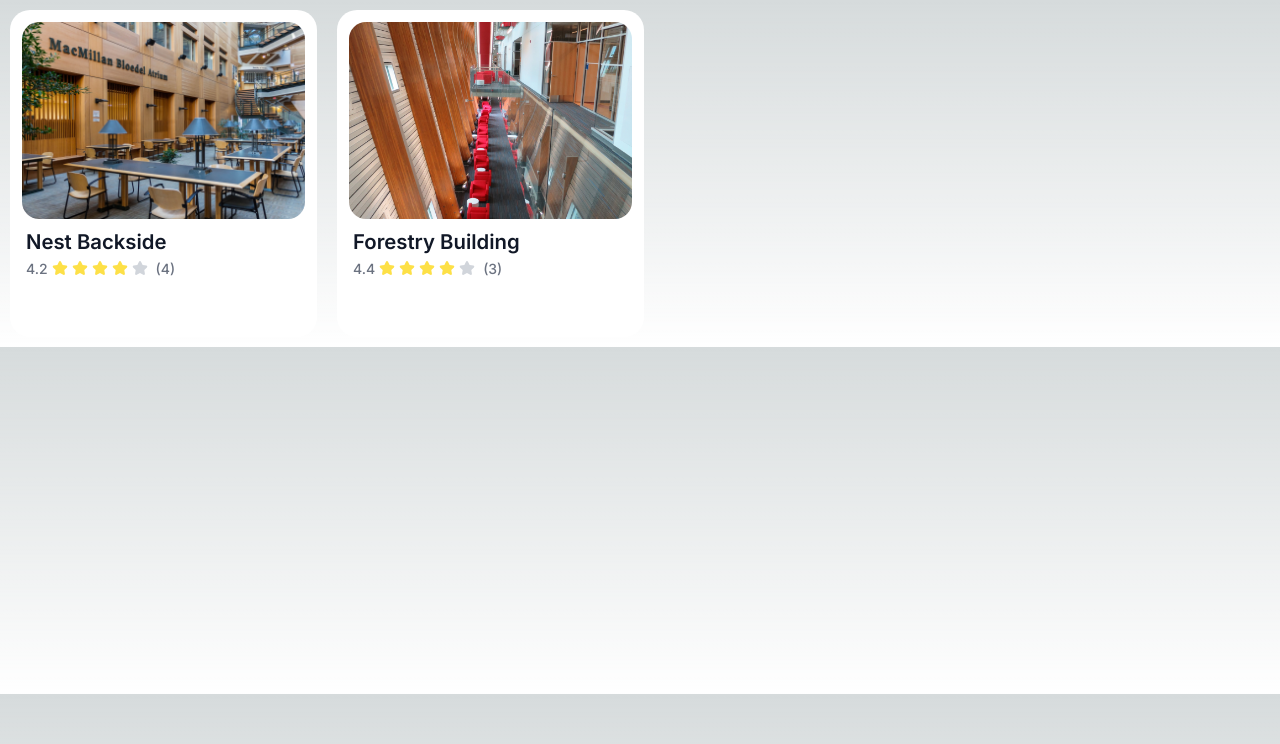
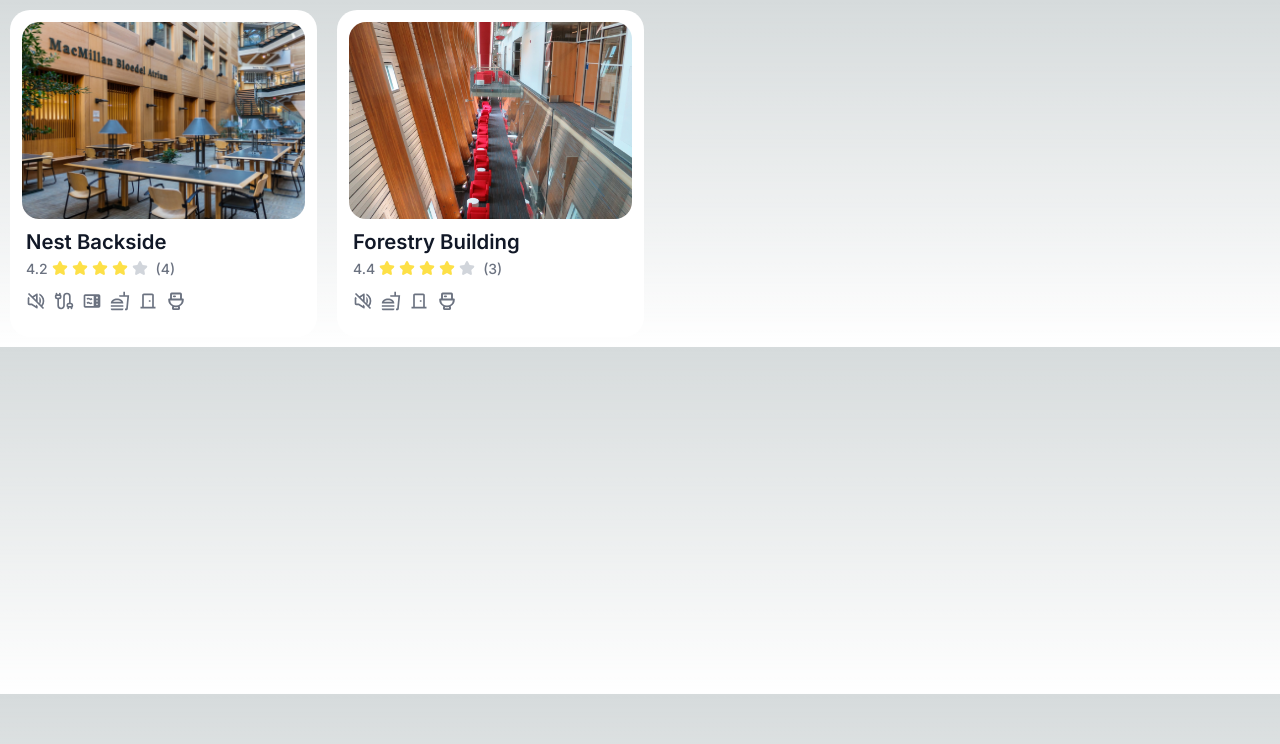
Before and after one commit to ratemystudyspot/website, a Next.js app: page /home in a window 1280 px wide. Shown: the top 744 px of the page. Built offline with nearby package versions, Linux system fonts and the light colour scheme.

Commit message:
icon styling finished

```diff
--- a/app/home/page.tsx
+++ b/app/home/page.tsx
@@ -5,7 +5,8 @@ export default function Home() {
     return (
         // List of study spots
         <div className="flex flex-row overflow-x-hidden">
-            {SpotsSample.map((spot) => (<SpotPreview  title={spot.name} location={spot.locationLink} imageLink={spot.imageLinks[0]} averageRating={spot.averageRating} totalReviews={spot.ratingIds.length}/>))}
+            {SpotsSample.map((spot) =>
+                (<SpotPreview  title={spot.name} location={spot.locationLink} imageLink={spot.imageLinks[0]} averageRating={spot.averageRating} totalReviews={spot.ratingIds.length} tags={spot.tags}/>))}
         </div>
     )
 }
--- a/components/homepage/SpotPreview.tsx
+++ b/components/homepage/SpotPreview.tsx
@@ -1,18 +1,21 @@
 import Image, { StaticImageData } from 'next/image'
 import RatingInfo from './RatingInfo'
+import TagIcons from './TagIcons'
 
 export default function SpotPreview ({
     title,
     location,
     imageLink,
     totalReviews,
-    averageRating
+    averageRating,
+    tags
 } : {
     title: string,
     location: string,
     imageLink: StaticImageData,
     totalReviews: number,
-    averageRating: number
+    averageRating: number,
+    tags: string[]
 }) {
     return (
         <div className='flex items-center flex-col p-3 w-[307px] h-[327px] m-[10px] bg-white rounded-[20px] cursor-pointer'>
@@ -28,6 +31,7 @@ export default function SpotPreview ({
             <div className='w-full mt-2'>
                 <div className='text-[20.32px] ml-1 text-gray-900 font-semibold'>{title}</div>
                 <RatingInfo averageRating={averageRating} totalReviews={totalReviews} />
+                <TagIcons tags={tags}/>
             </div>
         </div>
     )
--- /dev/null
+++ b/components/homepage/TagIcons.tsx
@@ -0,0 +1,41 @@
+import { BiVolumeMute } from "react-icons/bi";         // quiet
+import { LuCable } from "react-icons/lu";              // outlets
+import { LuBookLock } from "react-icons/lu";           // study-rooms
+import { MdMicrowave } from "react-icons/md";          // microwaves
+import { MdOutlineFastfood } from "react-icons/md";    // food-near
+import { MdOutlineDoorFront } from "react-icons/md";   // open-now
+import { PiToiletBold } from "react-icons/pi";         // washrooms
+
+export default function TagIcons({
+    tags
+}: {
+    tags: string[]
+}) {
+    const icons: JSX.Element[] = []; // Define the type of icons array
+
+    tags.map((tag) => {
+        if (tag === "quiet") {
+            icons.push(<BiVolumeMute className="mr-2 text-gray-500 w-5 h-5" key={tag} />);
+        } else if (tag === "outlets") {
+            icons.push(<LuCable className="mr-2 text-gray-500 w-5 h-5" key={tag} />);
+        } else if (tag === "study-rooms") {
+            icons.push(<LuBookLock className="mr-2 text-gray-500 w-5 h-5" key={tag} />);
+        } else if (tag === "microwaves") {
+            icons.push(<MdMicrowave className="mr-2 text-gray-500 w-5 h-5" key={tag} />);
+        } else if (tag === "food-near") {
+            icons.push(<MdOutlineFastfood className="mr-2 text-gray-500 w-5 h-5" key={tag} />);
+        } else if (tag === "open-now") {
+            icons.push(<MdOutlineDoorFront className="mr-2 text-gray-500 w-5 h-5" key={tag} />);
+        } else if (tag === "washrooms") {
+            icons.push(<PiToiletBold className="mr-2 text-gray-500 w-5 h-5" key={tag} />);
+        }
+    });
+
+    return (
+        <div className="flex flex-row ml-1 mt-3">
+            {icons}
+        </div>
+    );
+}
+
+// Tags: quiet outlets study-rooms microwaves food-near open-now washrooms
--- a/sample-data/SpotsSample.ts
+++ b/sample-data/SpotsSample.ts
@@ -12,7 +12,7 @@ const SpotsSample = [
         imageLinks: [forestCenter1, forestCenter2],
         locationLink: "",
         ratingIds: ["1","2","3","4"],
-        tags: ["washrooms"]
+        tags: ["quiet", "outlets", "microwaves", "food-near", "open-now", "washrooms"]
     },
     {
         id: "2",
@@ -21,8 +21,10 @@ const SpotsSample = [
         imageLinks: [nestBack1, nestBack2, nestBack3],
         locationLink: "",
         ratingIds: ["5","6","7"],
-        tags: ["quiet"],
+        tags: [ "quiet", "food-near", "open-now", "washrooms"],
     },
 ]
 
 export default SpotsSample;
+
+// Tags: quiet outlets study-rooms microwaves food-near open-now washrooms
```
